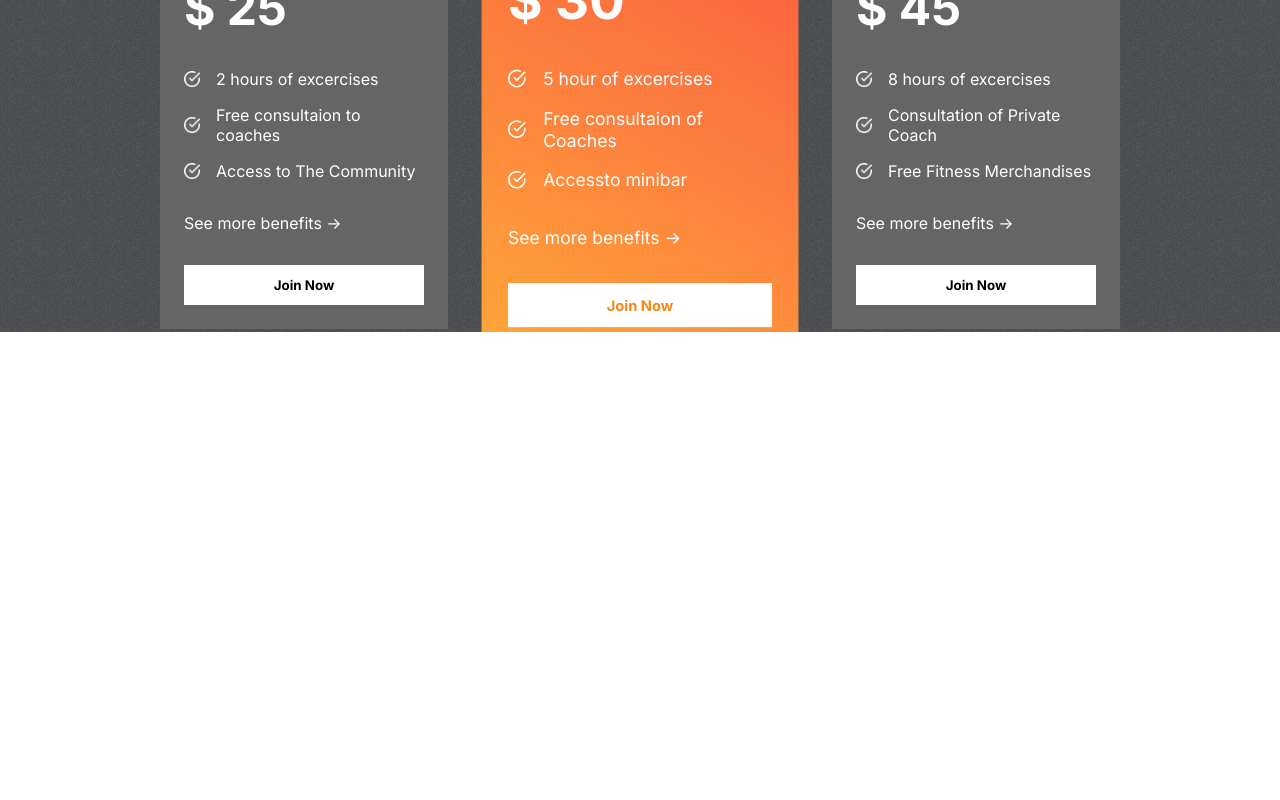
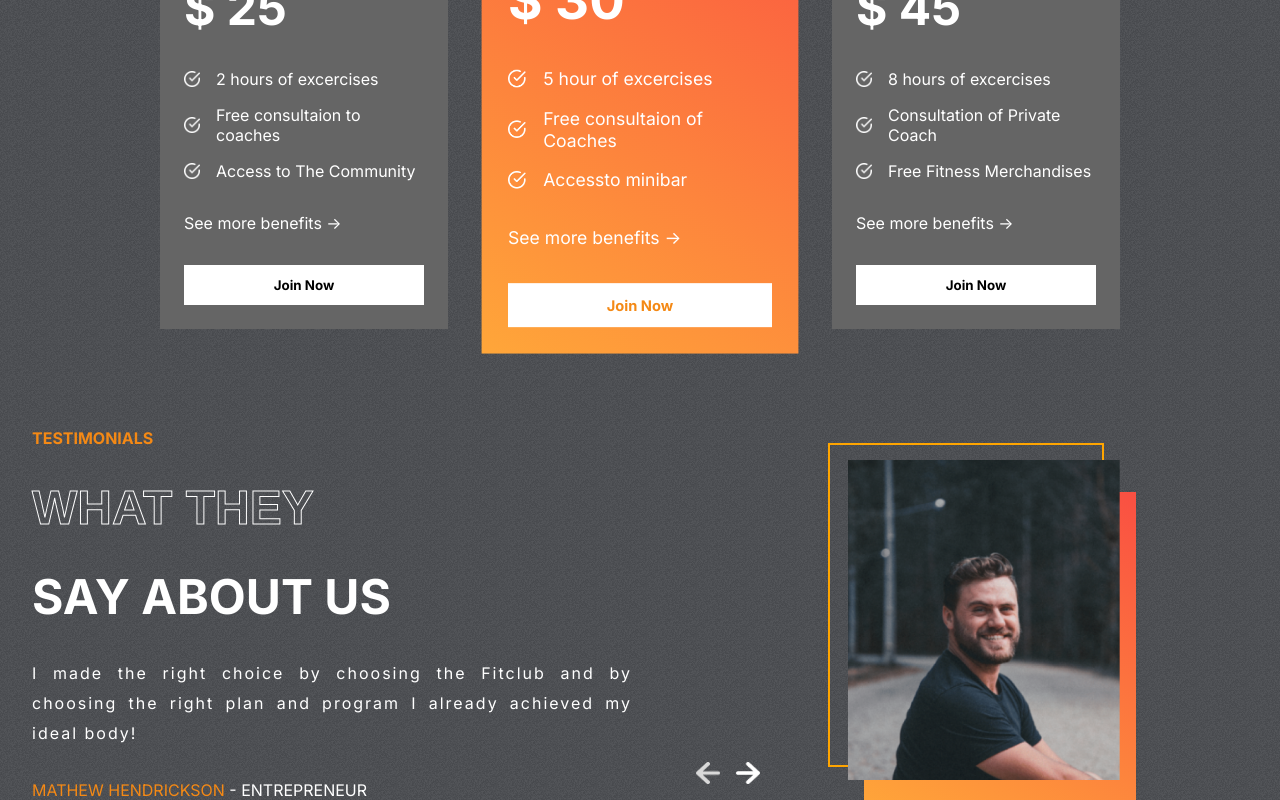
Before and after one commit to Ayeshan-Oshitha/Tutorial-Project---React---Gym_Website, a React (Create React App) app: page / in a window 1280 px wide. Shown: the part 2115-2915 px from the top of the page. Before the commit the page ends 2447 px from the top, so only its background shows below. Built offline with nearby package versions, Linux system fonts and the light colour scheme.

Commit message:
Testimonial Component

```diff
--- a/src/App.js
+++ b/src/App.js
@@ -3,6 +3,7 @@
 import Programs from './Components/Programs.jsx';
 import Reasons from './Components/Reasons.jsx';
 import Plans from './Components/Plans.jsx';
+import Testimonials from './Components/Testimonials.jsx';
 
 function App() {
   return (
@@ -11,6 +12,7 @@
       <Programs/>
       <Reasons/>
       <Plans/>
+      <Testimonials />
 
     </div>
   );
--- /dev/null
+++ b/src/Components/Testimonials.css
@@ -0,0 +1,83 @@
+.Testimonials{
+    display: flex;
+    gap :1rem;
+    padding: 0 2rem;
+}
+
+.left-t{
+    display:flex;
+    flex: 1 1;
+    gap: 2rem;
+    flex-direction: column;
+    text-transform: uppercase;
+    color:white;
+}
+
+
+.left-t>:nth-child(1){
+    color: var(--orange);
+    font-weight: bold;
+}
+
+
+.left-t>:nth-child(2),.left-t>:nth-child(3){
+    font-weight: bold;
+    font-size: 3rem;
+}
+
+.left-t>:nth-child(4){
+    text-transform: none;
+    text-align: justify;
+    letter-spacing: 2px;
+    line-height: 30px;
+}
+
+.right-t{
+    flex:1 1;
+    position: relative;
+}
+
+
+.right-t>img{
+    position: absolute;
+    width: 17rem;
+    height: 20rem;
+    object-fit: cover;
+    right: 8rem;
+    top: 2rem;
+}
+
+
+.right-t>:nth-child(1){
+    position: absolute;
+    width: 17rem;
+    height: 20rem;
+    right: 9rem;
+    top: 0.9rem;
+    border: 2px solid orange;
+    background-color: transparent;
+}
+
+.right-t>:nth-child(2){
+    position: absolute;
+    width: 17rem;
+    height: 20rem;
+    background:var(--planCard);
+    right: 7rem;
+    top: 4rem;
+}
+
+
+
+.arrows{
+    display: flex;
+    gap:1rem;
+    position: absolute;
+    bottom: 1rem;
+    left: 3rem;
+}
+
+.arrows>img{
+    width: 1.5rem;
+    cursor: pointer;
+}
--- /dev/null
+++ b/src/Components/Testimonials.jsx
@@ -0,0 +1,67 @@
+import React from 'react'
+import './Testimonials.css'
+import { useState } from 'react'
+import {testimonialsData} from '../data/testimonialsData'
+import leftArrow from '../assets/leftArrow.png'
+import rightArrow from '../assets/rightArrow.png'
+
+const Testimonials = () => {
+
+    const[selected,setSelected] = useState(0);
+    const tLength=testimonialsData.length;
+
+  return (
+
+    <div className="Testimonials">
+
+        <div className="left-t">
+
+            <span>Testimonials</span>
+            <span className='stroke-text'>What they</span>
+            <span>Say about us</span>
+
+            <span>{testimonialsData[selected].review}</span>
+
+            <span>
+
+                <span style={{color:'var(--orange'}}>
+                    {testimonialsData[selected].name}
+                </span>
+                {" "}
+                - {testimonialsData[selected].status}
+
+            </span>
+
+        </div>
+
+        <div className="right-t">
+
+            <div></div>
+            <div></div>
+
+            <img src={testimonialsData[selected].image} alt="" />
+
+            <div className="arrows">
+
+                <img src={leftArrow} alt=""
+                    onClick={() => {
+                        selected === 0
+                        ? setSelected(tLength-1)
+                        : setSelected((prev) => prev-1)
+                    }} />
+
+                <img src={rightArrow} alt=""
+                    onClick={() => {
+                        selected === tLength-1
+                        ? setSelected(0)
+                        : setSelected((prev) => prev+1)
+                    }} />
+
+            </div>
+
+        </div>
+    </div>
+  )
+}
+
+export default Testimonials
```
